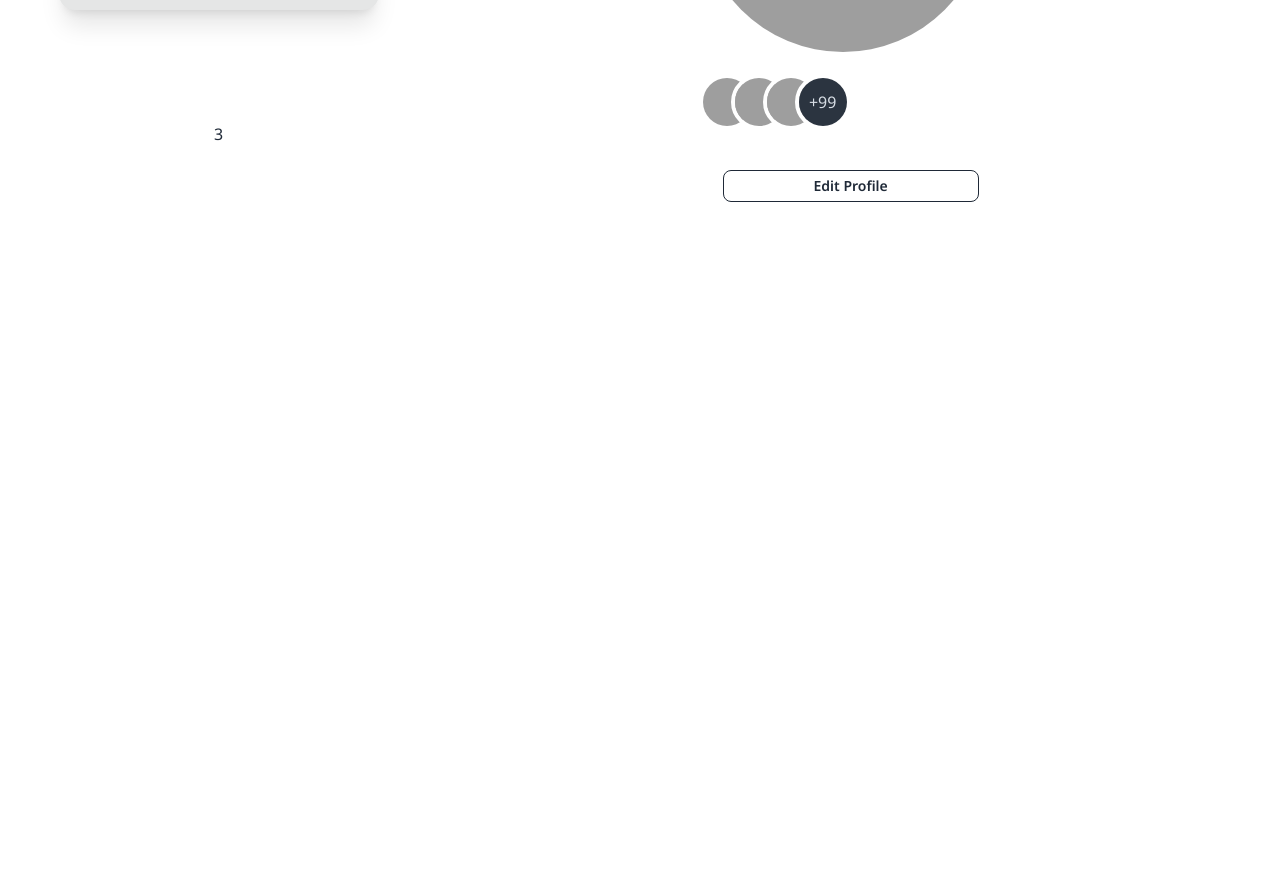
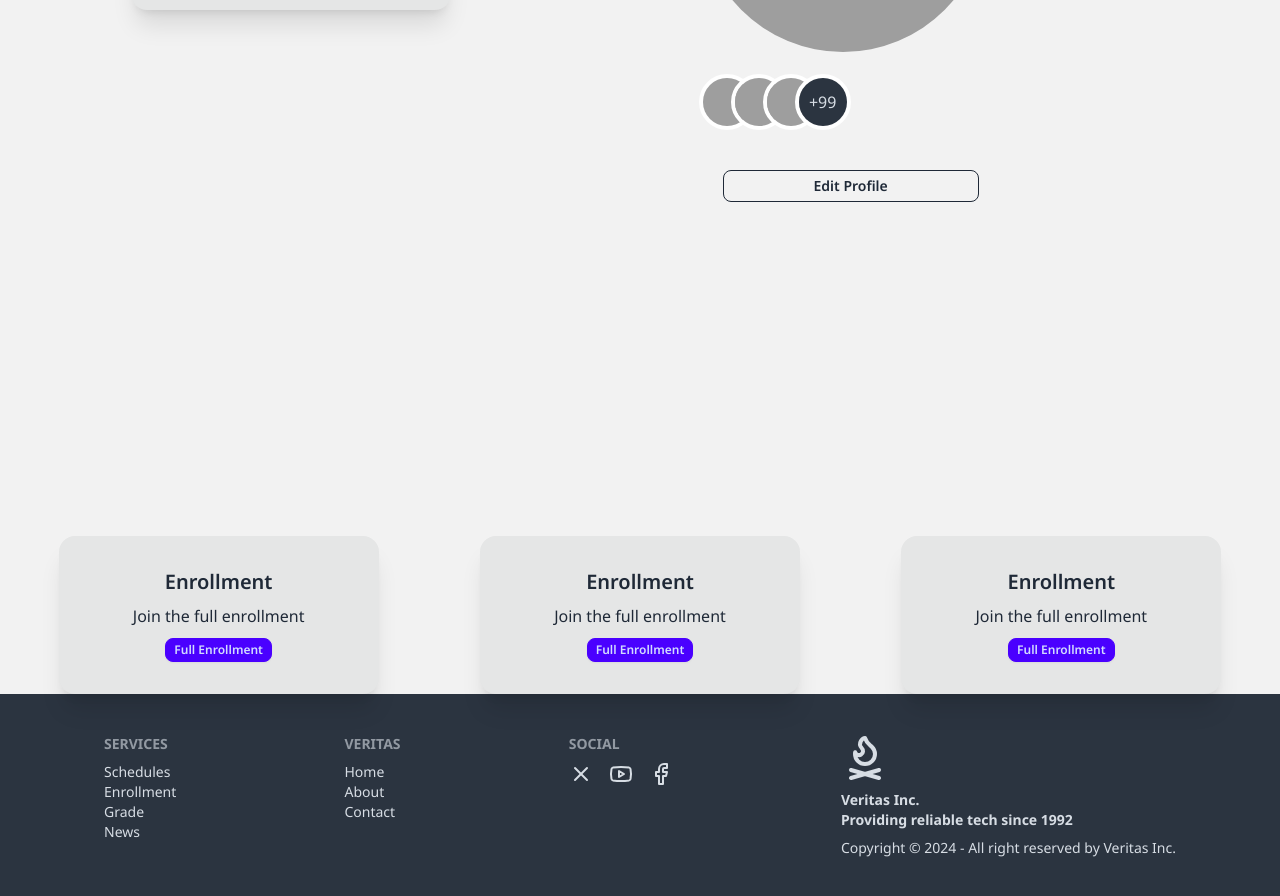
Before and after one commit to UdomUdom/veritas, a Next.js app in the folder client/: page /dashboard in a window 1280 px wide. Shown: the part 360-1256 px from the top of the page. Before the commit the page ends 880 px from the top, so only its background shows below. Built offline with nearby package versions, Linux system fonts and the light colour scheme; grey boxes are pictures that could not be loaded.

Commit message:
update footer

```diff
--- a/client/src/app/(inside)/dashboard/page.tsx
+++ b/client/src/app/(inside)/dashboard/page.tsx
@@ -1,17 +1,33 @@
 import CompactView from "@/components/calendar/CompactView";
+import EnrollCompact from "@/components/enrollment/EnrollCompact";
 import Avatar from "@/components/user/Avatar";
+import FooterBar from "@/components/footer/FooterBar";
 
 export default function Dashboard() {
   return (
-    <section className="container mx-auto px-4">
-      <div className="grid grid-cols-1 md:grid-cols-3 grid-rows-3 md:grid-rows-2 gap-4">
-        <div className="flex justify-center">
-          <CompactView />
+    <section>
+      <div className="container mx-auto px-4 bg-base-200">
+        <div className="grid grid-cols-1 md:grid-cols-3 grid-rows-3 md:grid-rows-2 gap-4">
+          <div className="flex justify-center ml-36">
+            <CompactView />
+          </div>
+          <div className="md:col-span-2 md:row-span-2 flex justify-center m-14">
+            <Avatar />
+          </div>
+          <div className="flex justify-center ml-36"></div>
+          <div className="flex justify-center ">
+            <EnrollCompact />
+          </div>
+          <div className="flex justify-center ">
+            <EnrollCompact />
+          </div>
+          <div className="flex justify-center ">
+            <EnrollCompact />
+          </div>
         </div>
-        <div className="md:col-span-2 md:row-span-2 flex justify-center m-14">
-          <Avatar />
-        </div>
-        <div className="flex justify-center">3</div>
+      </div>
+      <div className="mx-auto">
+        <FooterBar />
       </div>
     </section>
   );
--- a/client/src/components/calendar/CompactView.tsx
+++ b/client/src/components/calendar/CompactView.tsx
@@ -14,7 +14,7 @@ export default function CompactView() {
   const currentTime = `${today.getHours()}.00`;
 
   return (
-    <section className="compact relative bg-base-100 py-24">
+    <section className="compact relative bg-base-200 py-24">
       <div className="card bg-base-300 w-80 shadow-xl">
         <div className="card-body items-center text-center">
           <h2 className="card-title">Schedules</h2>
--- /dev/null
+++ b/client/src/components/enrollment/EnrollCompact.tsx
@@ -0,0 +1,21 @@
+import Link from "next/link";
+
+export default function EnrollCompact() {
+  return (
+    <section>
+      <div className="card bg-base-300 w-80 shadow-xl">
+        <div className="card-body items-center text-center">
+          <h2 className="card-title">Enrollment</h2>
+          <p>Join the full enrollment</p>
+          <div className="card-actions">
+            <Link href="#">
+              <button className="btn btn-primary btn-xs">
+                Full Enrollment
+              </button>
+            </Link>
+          </div>
+        </div>
+      </div>
+    </section>
+  );
+}
--- a/client/src/components/footer/FooterBar.tsx
+++ b/client/src/components/footer/FooterBar.tsx
@@ -1,9 +1,71 @@
+import { FlameKindling, X, Youtube, Facebook } from "lucide-react";
+import Link from "next/link";
+
 export default function FooterBar() {
   return (
-    <footer className="footer footer-center p-4 bg-base-300 text-base-content">
-      <div>
-        <p>Copyright © 2024 - All right reserved by Veritas</p>
+    <footer className="footer bg-neutral text-neutral-content p-10">
+      <div className="container flex flex-col md:flex-row justify-between mx-auto max-w-7xl px-16">
+        <nav className="mb-6 md:mb-0">
+          <h6 className="footer-title mb-2">Services</h6>
+          <ul>
+            <li>
+              <Link href="#">Schedules</Link>
+            </li>
+            <li>
+              <Link href="#">Enrollment</Link>
+            </li>
+            <li>
+              <Link href="#">Grade</Link>
+            </li>
+            <li>
+              <Link href="#">News</Link>
+            </li>
+          </ul>
+        </nav>
+        <nav className="mb-6 md:mb-0">
+          <h6 className="footer-title mb-2">Veritas</h6>
+          <ul>
+            <li>
+              <Link href="/#home">Home</Link>
+            </li>
+            <li>
+              <Link href="/#about">About</Link>
+            </li>
+            <li>
+              <Link href="/#contact">Contact</Link>
+            </li>
+            {/* <li>
+              <Link href="#">Branding</Link>
+            </li> */}
+          </ul>
+        </nav>
+        <nav>
+          <h6 className="footer-title">Social</h6>
+          <div className="grid grid-flow-col gap-4">
+            <Link href="#">
+              <X size={24} />
+            </Link>
+            <Link href="#">
+              <Youtube size={24} />
+            </Link>
+            <Link href="#">
+              <Facebook size={24} />
+            </Link>
+          </div>
+        </nav>
+        <aside className="flex flex-col items-start gap-2">
+          <FlameKindling className="w-12 h-12" />
+          <p className="font-bold">
+            Veritas Inc.
+            <br />
+            Providing reliable tech since 1992
+          </p>
+          <p>
+            Copyright © {new Date().getFullYear()} - All right reserved by
+            Veritas Inc.
+          </p>
+        </aside>
       </div>
     </footer>
-  )
+  );
 }
```
